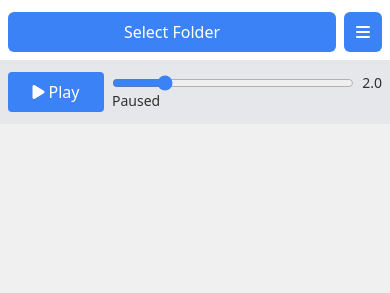
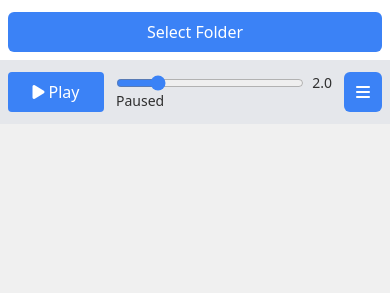
Before and after one commit to AntonioMolteni/auto-pdf-scroller, an Electron app: page index.html in a window 390 px wide. Drawn offline with nearby package versions, Linux system fonts and the light colour scheme; no server answers.

Commit message:
move toggle button for better structure

```diff
--- a/index.html
+++ b/index.html
@@ -41,22 +41,13 @@
 <body class="flex flex-col md:flex-row h-screen font-sans bg-surface dark:bg-surfaceDark dark:text-mutedDark">
 
 	<!-- Sidebar -->
-<div id="sidebar"
-     class="bg-sidebar dark:bg-sidebarDark flex flex-col p-2 md:w-64 md:flex-shrink-0 w-full md:h-full">
-
-  <!-- Row with Hamburger and Select Folder button -->
-  <div class="flex items-center gap-2 md:flex-col md:gap-0 pt-1">
+	<div id="sidebar" class="bg-sidebar dark:bg-sidebarDark flex flex-col p-2 md:w-64 md:flex-shrink-0 w-full md:h-full">
 
 		<!-- Select Folder -->
+		<div class="flex items-center gap-2 md:flex-col md:gap-0 pt-1">
 			<button id="pickFolder" tabindex="1"
 				class="w-full px-4 py-2 text-base rounded-md bg-primary text-white hover:bg-primaryHover transition-transform active:translate-y-0.5">
 				Select Folder
-		</button>
-
-		<!-- Hamburger toggle for small screens -->
-		<button id="toggleFileList"
-			class="md:hidden px-3 py-2 rounded-md bg-primary text-white hover:bg-primaryHover transition-transform active:translate-y-0.5">
-			<i class="fa fa-bars"></i>
 			</button>
 		</div>
 
@@ -72,9 +63,9 @@
 	<div class="viewer-panel flex-1 flex flex-col overflow-x-hidden">
 
 		<!-- Controls -->
-	<div class="controls flex flex-row md:flex-row items-center py-3 gap-2 px-2 bg-control dark:bg-controlDark flex-wrap">
+		<div class="controls flex flex-row items-center py-3 gap-3 px-2 bg-control dark:bg-controlDark">
 
-		<!-- Play/Pause button -->
+			<!-- 1. Play/Pause button -->
 			<button id="playPause" tabindex="2"
 				class="flex items-center justify-center min-w-[96px] px-3 py-2 rounded bg-primary text-white hover:bg-primaryHover transition gap-1"
 				aria-pressed="false">
@@ -82,20 +73,28 @@
 				<span>Play</span>
 			</button>
 
-		<!-- Slider + Value + Status -->
-		<div class="flex-1 flex flex-col gap-1 justify-center">
+			<!-- 2. Slider container (full column) -->
+			<div class="flex-1 flex flex-col justify-center gap-1">
+
+				<!-- Slider row -->
 				<div class="flex items-center gap-2 w-full">
 					<input tabindex="3" id="speed" type="range" min="0.5" max="8" value="2" step="0.1"
 						class="h-2 w-full md:w-32 accent-primary" aria-label="Scroll speed">
+
 					<span id="speedValue" class="text-muted dark:text-mutedDark text-sm leading-none">2.0</span>
 				</div>
 
-			<!-- Status below slider -->
+				<!-- Status text -->
 				<span id="status" class="text-muted dark:text-mutedDark text-sm leading-none">Paused</span>
 			</div>
 
+			<!-- 3. Hamburger (last item in the row) -->
+			<button id="toggleFileList"
+				class="md:hidden px-3 py-2 rounded-md bg-primary text-white hover:bg-primaryHover transition-transform active:translate-y-0.5">
+				<i class="fa fa-bars"></i>
+			</button>
+
 		</div>
-
 
 		<!-- PDF viewer -->
 		<div id="viewerContainer"
@@ -113,4 +112,5 @@
 	<script src="renderer.js"></script>
 </body>
 
+
 </html>
```
Lines whose indentation alone changed are shown as unchanged.
